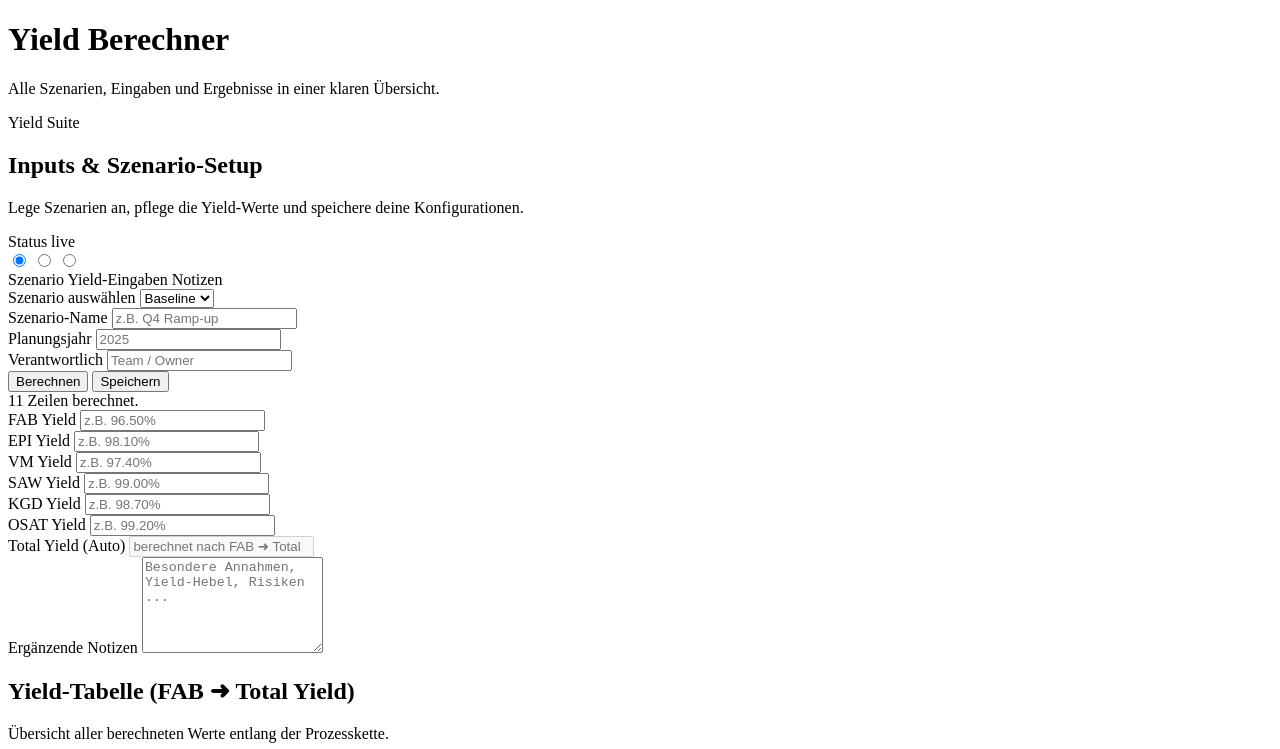
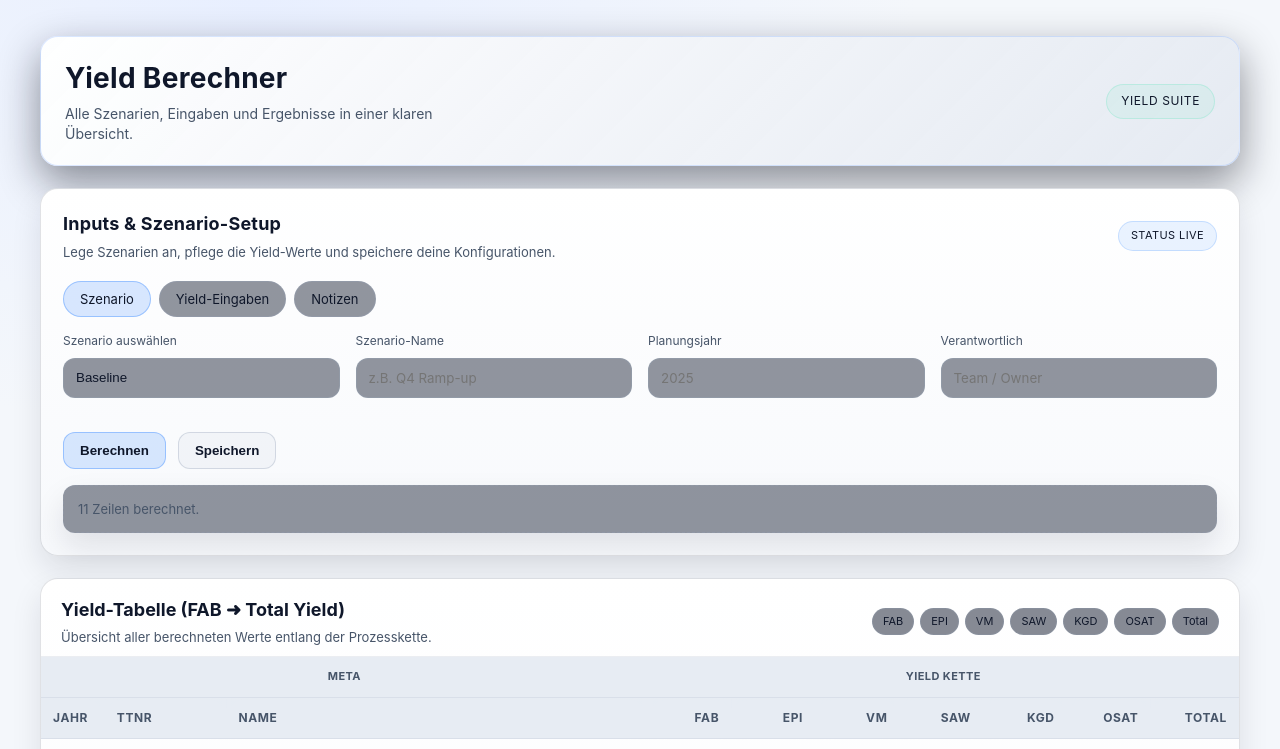
Before and after one commit to Prypien/yieldberechner, a website with bundled scripts: page public/index.html in a window 1280 px wide. Shown: the top 749 px of the page. Built offline with nearby package versions, Linux system fonts and the light colour scheme; files whose address does not match are found by name.

Commit message:
Refresh UI styling

```diff
--- a/public/index.html
+++ b/public/index.html
@@ -4,6 +4,7 @@
   <meta charset="UTF-8" />
   <title>Yield Berechner</title>
   <meta name="viewport" content="width=device-width, initial-scale=1" />
+  <link rel="stylesheet" href="/styles.css" />
 </head>
 
 <body>
--- a/public/styles.css
+++ b/public/styles.css
@@ -5,26 +5,27 @@
 */
 
 :root {
-  --bg: #0b0d12;
-  --panel: #121621;
-  --panel-2: #0f1320;
-  --text: #e9eef7;
-  --muted: #a9b4c7;
-  --border: rgba(255, 255, 255, 0.10);
-  --shadow: 0 10px 30px rgba(0, 0, 0, 0.35);
+  --bg: #0a0d14;
+  --surface: #0f1624;
+  --surface-strong: #141d30;
+  --text: #ecf2ff;
+  --muted: #9fb0c7;
+  --border: rgba(148, 163, 184, 0.18);
+  --shadow: 0 20px 50px rgba(7, 11, 20, 0.45);
 
-  --primary: #4f8cff;
-  --primary-hover: #3b7bff;
+  --primary: #6ea8ff;
+  --primary-strong: #4f8cff;
+  --accent: #7ce6c6;
 
-  --btn: rgba(255, 255, 255, 0.08);
-  --btn-hover: rgba(255, 255, 255, 0.12);
+  --btn: rgba(110, 168, 255, 0.18);
+  --btn-hover: rgba(110, 168, 255, 0.28);
 
-  --radius: 14px;
-  --radius-sm: 10px;
-  --pad: 16px;
+  --radius: 18px;
+  --radius-sm: 12px;
+  --pad: 18px;
 
   --mono: ui-monospace, SFMono-Regular, Menlo, Monaco, Consolas, "Liberation Mono", "Courier New", monospace;
-  --sans: ui-sans-serif, system-ui, -apple-system, Segoe UI, Roboto, Helvetica, Arial, "Apple Color Emoji", "Segoe UI Emoji";
+  --sans: "Plus Jakarta Sans", "Inter", ui-sans-serif, system-ui, -apple-system, Segoe UI, Roboto, Helvetica, Arial, "Apple Color Emoji", "Segoe UI Emoji";
 }
 
 *,
@@ -41,7 +42,10 @@ body {
 body {
   margin: 0;
   font-family: var(--sans);
-  background: radial-gradient(1200px 800px at 20% 0%, #111a33 0%, var(--bg) 55%) fixed;
+  background: radial-gradient(1200px 800px at 20% 0%, #142040 0%, var(--bg) 55%),
+    radial-gradient(900px 600px at 90% -10%, rgba(110, 168, 255, 0.16), transparent 70%),
+    radial-gradient(600px 400px at 10% 90%, rgba(124, 230, 198, 0.12), transparent 70%);
+  background-attachment: fixed;
   color: var(--text);
   line-height: 1.4;
 }
@@ -52,9 +56,9 @@ a {
 
 /* Layout */
 .app {
-  max-width: 1200px;
+  max-width: 1240px;
   margin: 0 auto;
-  padding: 28px 18px 40px;
+  padding: 36px 20px 56px;
 }
 
 .app-header {
@@ -62,25 +66,32 @@ a {
   align-items: center;
   justify-content: space-between;
   gap: 16px;
-  margin-bottom: 18px;
+  margin-bottom: 22px;
+  padding: 22px 24px;
+  border-radius: var(--radius);
+  border: 1px solid rgba(110, 168, 255, 0.22);
+  background: linear-gradient(135deg, rgba(21, 32, 56, 0.95), rgba(13, 18, 30, 0.9));
+  box-shadow: 0 16px 40px rgba(8, 12, 22, 0.45);
 }
 
 .app-title {
   margin: 0;
-  font-size: 26px;
-  letter-spacing: 0.2px;
+  font-size: 28px;
+  letter-spacing: 0.3px;
 }
 
 .app-subtitle {
   margin: 6px 0 0;
   color: var(--muted);
   font-size: 14px;
+  max-width: 420px;
 }
 
 .app-badge {
-  padding: 6px 12px;
+  padding: 8px 14px;
   border-radius: 999px;
-  background: rgba(79, 140, 255, 0.18);
+  border: 1px solid rgba(124, 230, 198, 0.35);
+  background: rgba(124, 230, 198, 0.12);
   color: var(--text);
   font-size: 12px;
   letter-spacing: 0.6px;
@@ -90,17 +101,17 @@ a {
 .input-panel,
 .status,
 .results {
-  background: linear-gradient(180deg, var(--panel) 0%, var(--panel-2) 100%);
+  background: linear-gradient(180deg, var(--surface) 0%, var(--surface-strong) 100%);
   border: 1px solid var(--border);
   border-radius: var(--radius);
   box-shadow: var(--shadow);
 }
 
 .input-panel {
-  padding: 20px;
+  padding: 22px;
   display: grid;
-  gap: 18px;
-  margin-bottom: 18px;
+  gap: 20px;
+  margin-bottom: 22px;
 }
 
 .panel-header {
@@ -113,6 +124,7 @@ a {
 .panel-header h2 {
   margin: 0;
   font-size: 18px;
+  letter-spacing: 0.2px;
 }
 
 .panel-header p {
@@ -122,8 +134,9 @@ a {
 }
 
 .panel-tag {
-  padding: 6px 10px;
-  background: rgba(255, 255, 255, 0.08);
+  padding: 6px 12px;
+  background: rgba(110, 168, 255, 0.14);
+  border: 1px solid rgba(110, 168, 255, 0.3);
   border-radius: 999px;
   font-size: 11px;
   text-transform: uppercase;
@@ -143,42 +156,43 @@ a {
 
 .control-select {
   appearance: none;
-  border: 1px solid var(--border);
+  border: 1px solid rgba(148, 163, 184, 0.35);
   border-radius: var(--radius-sm);
-  padding: 10px 12px;
-  background: rgba(255, 255, 255, 0.06);
+  padding: 11px 12px;
+  background: rgba(15, 23, 42, 0.45);
   color: var(--text);
   outline: none;
 }
 
 .control-select:focus {
-  border-color: rgba(79, 140, 255, 0.65);
-  box-shadow: 0 0 0 3px rgba(79, 140, 255, 0.18);
+  border-color: rgba(110, 168, 255, 0.65);
+  box-shadow: 0 0 0 3px rgba(110, 168, 255, 0.2);
 }
 
 .control-actions {
   display: flex;
-  gap: 10px;
+  gap: 12px;
   align-items: center;
   flex-wrap: wrap;
-  margin-top: 16px;
+  margin-top: 18px;
 }
 
 /* Buttons */
 .btn {
-  border: 1px solid var(--border);
+  border: 1px solid rgba(110, 168, 255, 0.35);
   border-radius: var(--radius-sm);
-  padding: 10px 12px;
+  padding: 10px 16px;
   background: var(--btn);
   color: var(--text);
   font-weight: 600;
   cursor: pointer;
-  transition: background 0.15s ease, transform 0.05s ease, border-color 0.15s ease;
+  transition: background 0.15s ease, transform 0.05s ease, border-color 0.15s ease, box-shadow 0.15s ease;
   user-select: none;
 }
 
 .btn:hover {
   background: var(--btn-hover);
+  box-shadow: 0 8px 20px rgba(79, 140, 255, 0.2);
 }
 
 .btn:active {
@@ -186,25 +200,26 @@ a {
 }
 
 .btn-primary {
-  border-color: rgba(79, 140, 255, 0.45);
-  background: rgba(79, 140, 255, 0.18);
+  border-color: rgba(110, 168, 255, 0.6);
+  background: rgba(110, 168, 255, 0.25);
 }
 
 .btn-primary:hover {
-  background: rgba(79, 140, 255, 0.26);
-  border-color: rgba(79, 140, 255, 0.70);
+  background: rgba(110, 168, 255, 0.35);
+  border-color: rgba(110, 168, 255, 0.85);
 }
 
 .btn-secondary {
-  background: rgba(255, 255, 255, 0.06);
+  background: rgba(148, 163, 184, 0.08);
+  border-color: rgba(148, 163, 184, 0.35);
 }
 
 /* Status */
 .status {
-  padding: 12px;
-  border: 1px dashed rgba(255, 255, 255, 0.12);
+  padding: 14px;
+  border: 1px dashed rgba(148, 163, 184, 0.3);
   border-radius: var(--radius-sm);
-  background: rgba(255, 255, 255, 0.04);
+  background: rgba(15, 23, 42, 0.45);
 }
 
 .status-text {
@@ -223,7 +238,8 @@ a {
   justify-content: space-between;
   align-items: center;
   gap: 16px;
-  padding: 16px 18px 8px;
+  padding: 18px 20px 10px;
+  border-bottom: 1px solid rgba(148, 163, 184, 0.18);
 }
 
 .results-header h2 {
@@ -244,11 +260,11 @@ a {
 }
 
 .results-badges span {
-  padding: 4px 8px;
+  padding: 5px 10px;
   font-size: 11px;
   border-radius: 999px;
-  border: 1px solid var(--border);
-  background: rgba(255, 255, 255, 0.04);
+  border: 1px solid rgba(148, 163, 184, 0.24);
+  background: rgba(15, 23, 42, 0.5);
 }
 
 .results-table {
@@ -261,9 +277,9 @@ a {
   position: sticky;
   top: 0;
   z-index: 1;
-  background: rgba(255, 255, 255, 0.06);
+  background: rgba(15, 23, 42, 0.82);
   backdrop-filter: blur(8px);
-  border-bottom: 1px solid var(--border);
+  border-bottom: 1px solid rgba(148, 163, 184, 0.2);
   font-size: 12px;
   color: var(--muted);
   text-transform: uppercase;
@@ -271,7 +287,7 @@ a {
 }
 
 .results-row--group th {
-  background: rgba(255, 255, 255, 0.02);
+  background: rgba(148, 163, 184, 0.08);
   font-size: 11px;
   color: var(--muted);
   letter-spacing: 0.4px;
@@ -279,8 +295,8 @@ a {
 
 .results-table th,
 .results-table td {
-  padding: 10px 10px;
-  border-bottom: 1px solid var(--border);
+  padding: 12px 12px;
+  border-bottom: 1px solid rgba(148, 163, 184, 0.18);
   vertical-align: middle;
   white-space: nowrap;
 }
@@ -290,7 +306,7 @@ a {
 }
 
 .results-table tbody tr:hover {
-  background: rgba(255, 255, 255, 0.05);
+  background: rgba(110, 168, 255, 0.08);
 }
 
 .results-table tbody tr:last-child td {
@@ -334,7 +350,7 @@ a {
 @media (max-width: 900px) {
   .results-table th,
   .results-table td {
-    padding: 9px 8px;
+    padding: 10px 8px;
   }
 }
 
@@ -344,7 +360,12 @@ a {
   }
 
   .app-title {
-    font-size: 20px;
+    font-size: 22px;
+  }
+
+  .app-header {
+    flex-direction: column;
+    align-items: flex-start;
   }
 
   /* Horizontal scroll for table on small screens */
@@ -376,10 +397,10 @@ a {
 }
 
 .tab-labels label {
-  padding: 8px 14px;
+  padding: 8px 16px;
   border-radius: 999px;
-  border: 1px solid var(--border);
-  background: rgba(255, 255, 255, 0.04);
+  border: 1px solid rgba(148, 163, 184, 0.3);
+  background: rgba(15, 23, 42, 0.45);
   font-size: 13px;
   cursor: pointer;
   transition: all 0.15s ease;
@@ -388,8 +409,8 @@ a {
 #tab-scenario:checked ~ .tab-labels label[for="tab-scenario"],
 #tab-yields:checked ~ .tab-labels label[for="tab-yields"],
 #tab-notes:checked ~ .tab-labels label[for="tab-notes"] {
-  background: rgba(79, 140, 255, 0.22);
-  border-color: rgba(79, 140, 255, 0.45);
+  background: rgba(110, 168, 255, 0.26);
+  border-color: rgba(110, 168, 255, 0.6);
   color: var(--text);
 }
 
@@ -411,7 +432,7 @@ a {
 /* Form */
 .form-grid {
   display: grid;
-  gap: 14px;
+  gap: 16px;
   grid-template-columns: repeat(auto-fit, minmax(200px, 1fr));
 }
 
@@ -435,10 +456,10 @@ a {
 
 .form-field input,
 .form-field textarea {
-  border: 1px solid var(--border);
+  border: 1px solid rgba(148, 163, 184, 0.35);
   border-radius: var(--radius-sm);
-  padding: 10px 12px;
-  background: rgba(255, 255, 255, 0.06);
+  padding: 11px 12px;
+  background: rgba(15, 23, 42, 0.45);
   color: var(--text);
   outline: none;
   font-family: var(--sans);
@@ -446,8 +467,8 @@ a {
 
 .form-field input:focus,
 .form-field textarea:focus {
-  border-color: rgba(79, 140, 255, 0.65);
-  box-shadow: 0 0 0 3px rgba(79, 140, 255, 0.18);
+  border-color: rgba(110, 168, 255, 0.65);
+  box-shadow: 0 0 0 3px rgba(110, 168, 255, 0.2);
 }
 
 .form-field input:disabled {
@@ -457,27 +478,33 @@ a {
 /* Light mode (optional): if user system prefers light */
 @media (prefers-color-scheme: light) {
   :root {
-    --bg: #f5f7fb;
-    --panel: #ffffff;
-    --panel-2: #ffffff;
+    --bg: #f4f7fb;
+    --surface: #ffffff;
+    --surface-strong: #f7f9fc;
     --text: #0f172a;
     --muted: #475569;
-    --border: rgba(2, 6, 23, 0.12);
-    --shadow: 0 10px 30px rgba(2, 6, 23, 0.08);
+    --border: rgba(15, 23, 42, 0.12);
+    --shadow: 0 14px 30px rgba(15, 23, 42, 0.1);
 
-    --btn: rgba(2, 6, 23, 0.04);
-    --btn-hover: rgba(2, 6, 23, 0.06);
+    --btn: rgba(79, 140, 255, 0.12);
+    --btn-hover: rgba(79, 140, 255, 0.18);
   }
 
   body {
-    background: radial-gradient(1200px 800px at 20% 0%, #e9f0ff 0%, var(--bg) 55%) fixed;
+    background: radial-gradient(1200px 800px at 20% 0%, #e8efff 0%, var(--bg) 55%);
+    background-attachment: fixed;
   }
 
   .results-head th {
-    background: rgba(2, 6, 23, 0.03);
+    background: rgba(226, 232, 240, 0.8);
   }
 
   .results-table tbody tr:hover {
-    background: rgba(2, 6, 23, 0.03);
+    background: rgba(226, 232, 240, 0.6);
+  }
+
+  .app-header {
+    background: linear-gradient(135deg, rgba(255, 255, 255, 0.95), rgba(226, 232, 240, 0.85));
+    border-color: rgba(79, 140, 255, 0.2);
   }
 }
```
